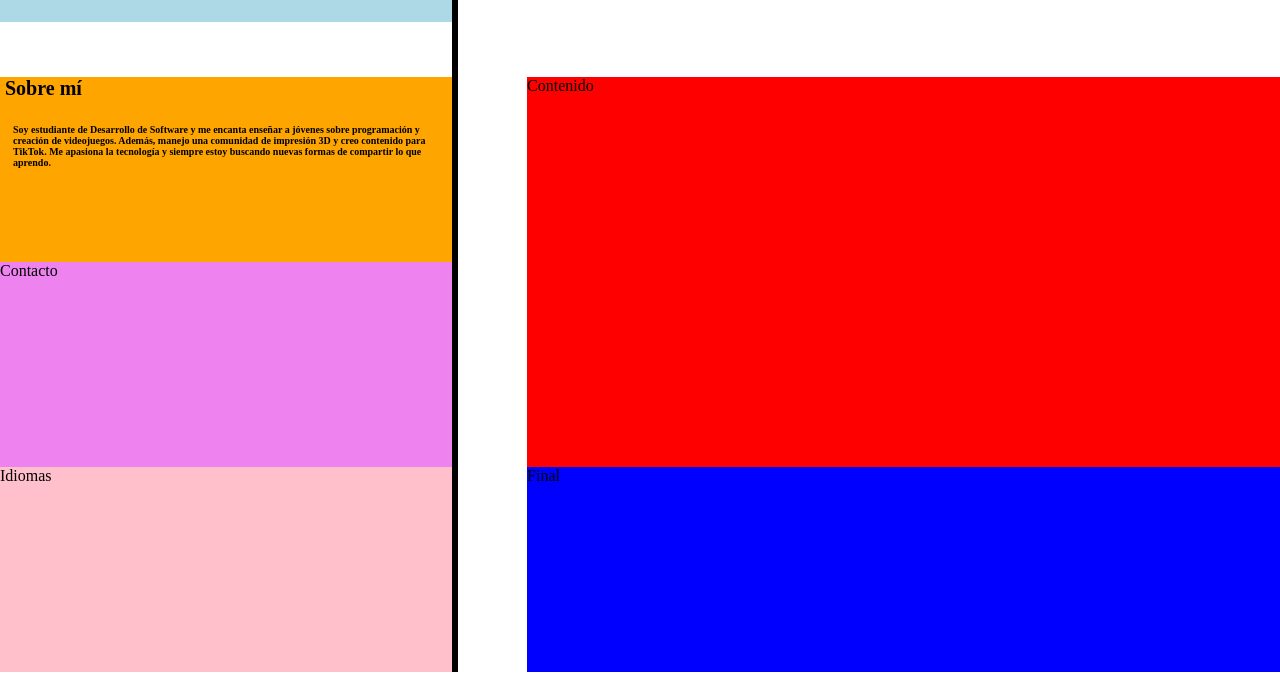
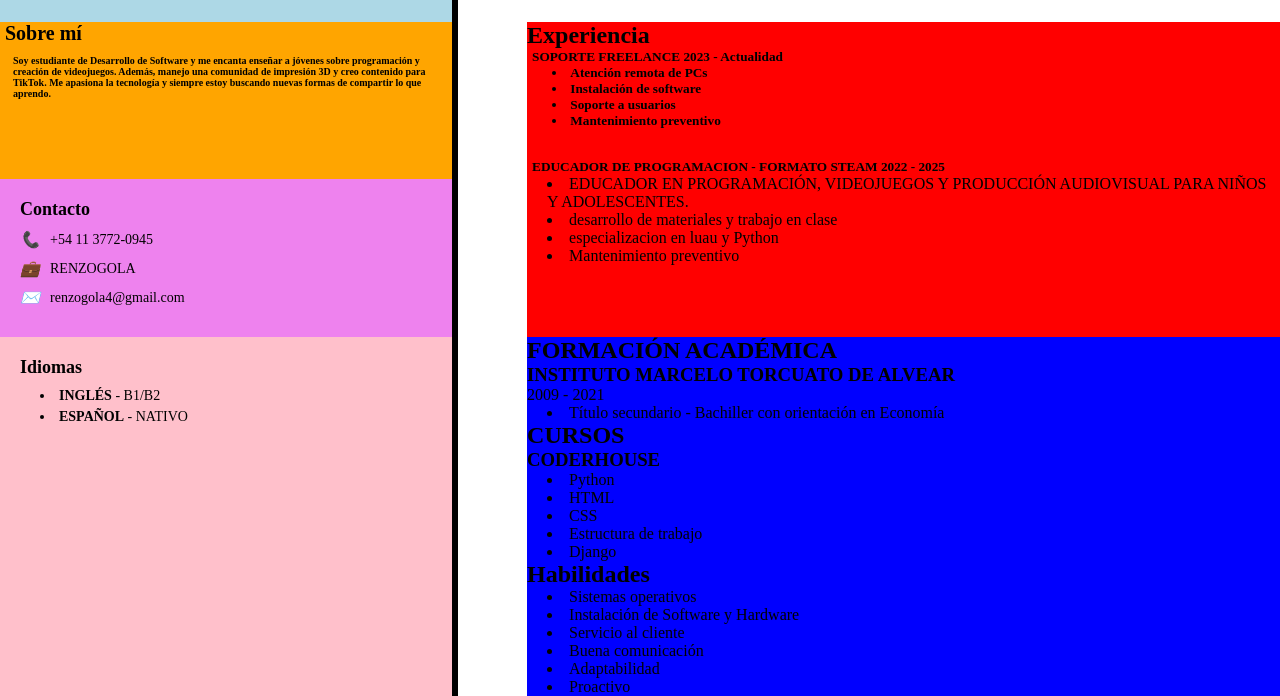
Before and after one commit to RenziGN/CV_Responsive, a plain HTML site: page Index.html in a window 1280 px wide. Shown: the part 128-824 px from the top of the page. Before the commit the page ends 800 px from the top, so only its background shows below. Drawn offline with Linux system fonts and the light colour scheme.

Commit message:
Add files via upload

```diff
--- a/Index.html
+++ b/Index.html
@@ -40,15 +40,92 @@
 
     </div>
     <!--CHATGPT-->
-    <div class="contacto">Contacto</div>
+    <div class="contacto">
+  <h2>Contacto</h2>
+  <ul>
+    <li><i class="icon">📞</i> +54 11 3772-0945</li>
+    <li><i class="icon">💼</i> RENZOGOLA</li>
+    <li><i class="icon">✉️</i> renzogola4@gmail.com</li>
+  </ul>
+</div>
 
 
-    <main>Contenido</main>
 
-    <aside>Idiomas</aside>
+    <main>
+        <h2>Experiencia</h2>
 
-    <div class="fin">Final</div>
-    <!--CHATGPT-->
+        <h5>SOPORTE FREELANCE 2023 - Actualidad
+
+       <ul>
+  <li>Atención remota de PCs</li>
+  <li>Instalación de software</li>
+  <li>Soporte a usuarios</li>
+  <li>Mantenimiento preventivo</li>
+</ul> </h5>
+
+<span></span>
+
+<h5 class="lifecole">EDUCADOR DE PROGRAMACION - FORMATO STEAM 2022 - 2025
+
+</h5>
+       <ul>
+  <li>EDUCADOR EN PROGRAMACIÓN, VIDEOJUEGOS Y PRODUCCIÓN
+AUDIOVISUAL PARA NIÑOS Y ADOLESCENTES.
+</li>
+  <li>desarrollo de materiales y trabajo en clase
+</li>
+  <li>especializacion en luau y Python
+</li>
+  <li>Mantenimiento preventivo</li>
+
+
+</ul>
+
+
+    </main>
+
+    <aside>
+  <h2>Idiomas</h2>
+  <ul>
+    <li><strong>INGLÉS</strong> - B1/B2</li>
+    <li><strong>ESPAÑOL</strong> - NATIVO</li>
+  </ul>
+</aside>
+
+   <div class="fin">
+  <section class="educacion">
+    <h2>FORMACIÓN ACADÉMICA</h2>
+    <h3>INSTITUTO MARCELO TORCUATO DE ALVEAR</h3>
+    <p>2009 - 2021</p>
+    <ul>
+      <li>Título secundario - Bachiller con orientación en Economía</li>
+    </ul>
+  </section>
+
+  <section class="cursos">
+    <h2>CURSOS</h2>
+    <h3>CODERHOUSE</h3>
+    <ul class="curso-lista">
+      <li>Python</li>
+      <li>HTML</li>
+      <li>CSS</li>
+      <li>Estructura de trabajo</li>
+      <li>Django</li>
+    </ul>
+  </section>
+
+  <section class="habilidades">
+    <h2>Habilidades</h2>
+    <ul class="habilidades-lista">
+      <li>Sistemas operativos</li>
+      <li>Instalación de Software y Hardware</li>
+      <li>Servicio al cliente</li>
+      <li>Buena comunicación</li>
+      <li>Adaptabilidad</li>
+      <li>Proactivo</li>
+    </ul>
+  </section>
+</div>
 
 </div>
 
--- a/styles.css
+++ b/styles.css
@@ -3,7 +3,6 @@
     padding: 0px;
     box-sizing: border-box;
     height: 100%;
-
 }
 
 .Contenedorgrid{
@@ -31,10 +30,38 @@
     grid-area: nombre;
     display: grid;
     align-content: center;
-    padding-bottom: 60px;
+    padding-bottom: 10px;
 
 }
 
+
+main *
+{
+    height: auto;
+
+}
+
+main h5
+{
+    padding-left: 5px;
+}
+
+li {
+  list-style-type: disc;
+  min-height: 1em; /* asegura espacio para el punto */
+}
+
+.lifecole {
+    padding-top: 30px;
+}
+
+
+
+ul {
+  list-style-position: inside; /* Mueve los puntos dentro de la caja */
+  margin-left: 0;              /* Saca margen por defecto */
+  padding-left: 20px;          /* Controla el espacio a la izquierda */
+}
 .nombre h1{
     padding-right: 50px;
 }
@@ -94,7 +121,75 @@ aside{
     font-size: x-small;
 }
 
+
+/* === SECCIÓN CONTACTO === */
+.contacto {
+  grid-area: contacto;
+  background: white;
+  padding: 20px;
+}
+
+.contacto h2 {
+  font-size: 18px;
+  font-weight: bold;
+  margin-bottom: 10px;
+}
+
+.contacto ul {
+  list-style: none;
+  padding: 0;
+  margin: 0;
+}
+
+.contacto li {
+  display: flex;
+  align-items: center;
+  font-size: 14px;
+  margin-bottom: 10px;
+}
+
+.contacto .icon {
+  width: 20px;
+  margin-right: 10px;
+  font-size: 16px;
+}
+.contacto *{
+    height: auto;
+}
+
+.fin *{
+    height: auto;
+}
+
+aside *{
+    height: auto;
+}
+
+/* === SECCIÓN IDIOMAS === */
+aside {
+  grid-area: idiomas;
+  background: white;
+  padding: 20px;
+}
+
+aside h2 {
+  font-size: 18px;
+  font-weight: bold;
+  margin-bottom: 10px;
+}
+
+aside ul {
+  padding-left: 20px;
+  margin: 0;
+}
+
+aside li {
+  font-size: 14px;
+  margin-bottom: 5px;
+}
+
 @media only screen and (min-width: 1280px) {
+
 }
 
 /*Chatgpt*/
```
